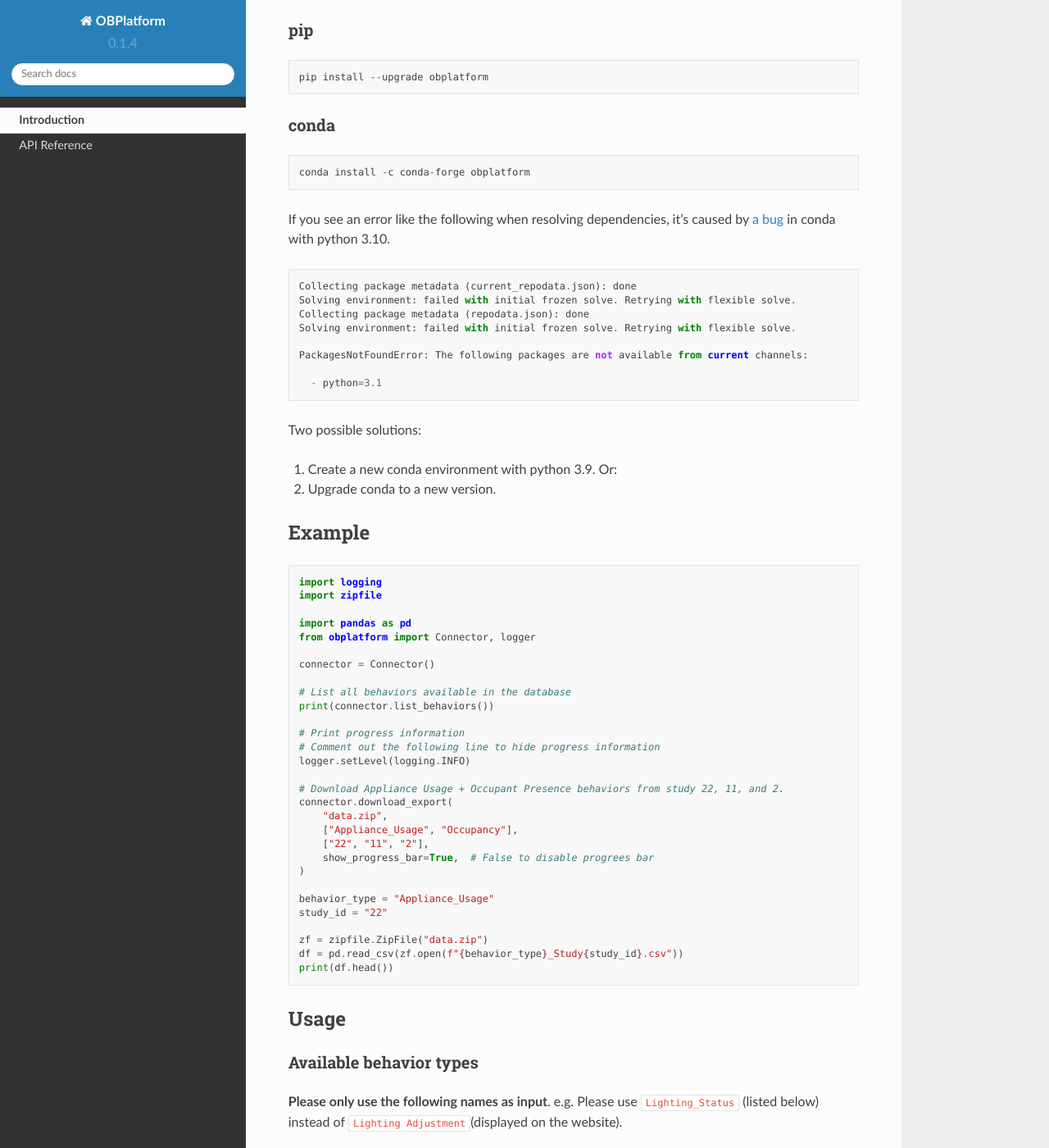
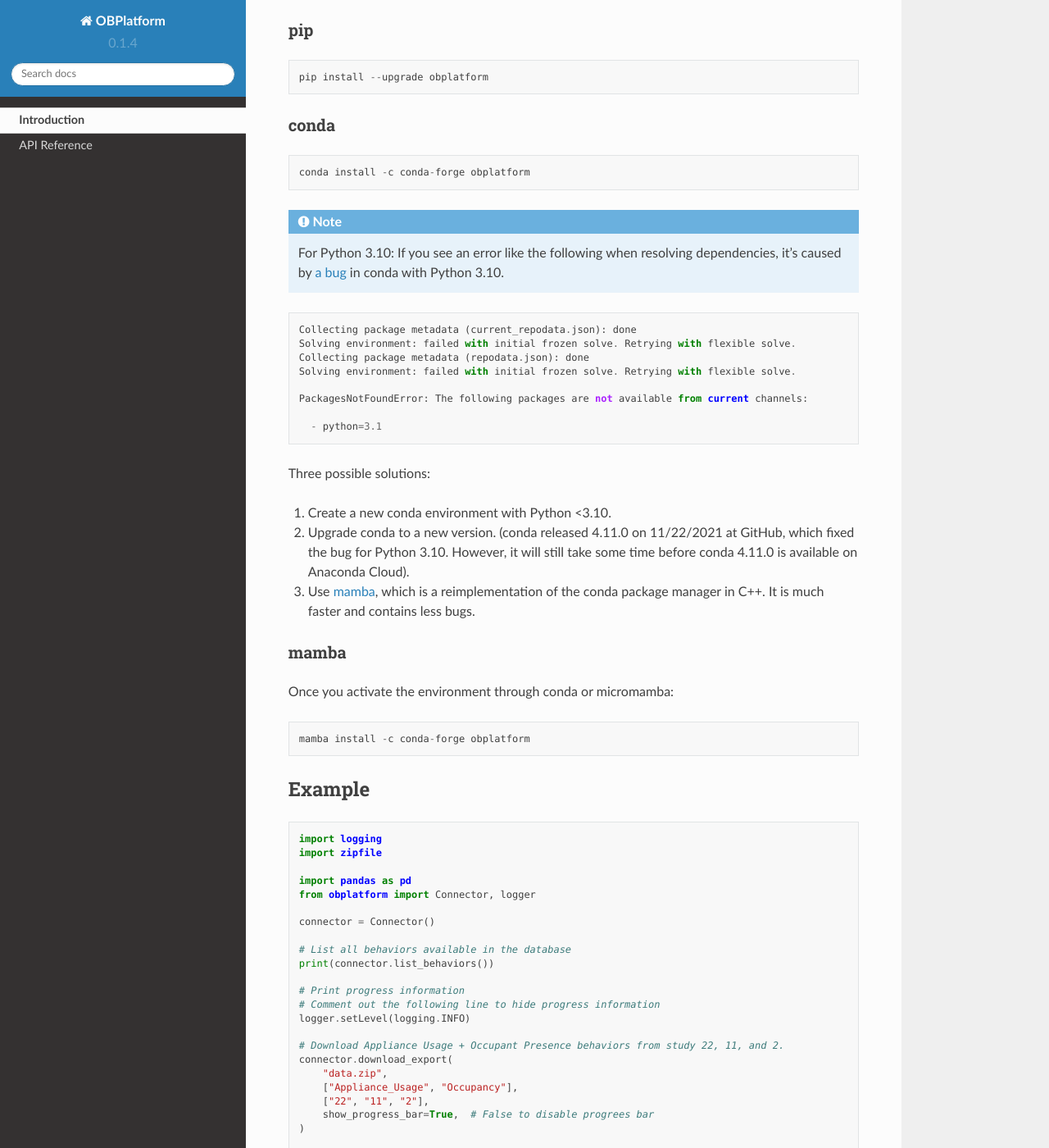
Before and after one commit to umonaca/obplatform, a Sphinx documentation site: the page built from docs/index.rst, in a window 1280 px wide and 1400 px high, scrolled down 630 px. Shown: the whole window at 82% size. Built offline with Sphinx 7.4.7 and the Read the Docs theme 2.0.0, drawn with Linux system fonts in a browser that asks for light colours.

Commit message:
docs: python 3.10 instructions & mamba

```diff
--- a/docs/index.rst
+++ b/docs/index.rst
@@ -54,9 +54,12 @@
 
    conda install -c conda-forge obplatform
 
-If you see an error like the following when resolving dependencies, it’s
-caused by `a bug <https://github.com/conda/conda/issues/10969>`__ in
-conda with python 3.10.
+.. note::
+
+   For Python 3.10: If you see an error like the following when
+   resolving dependencies, it’s caused by `a
+   bug <https://github.com/conda/conda/issues/10969>`__ in conda with
+   Python 3.10.
 
 ::
 
@@ -69,10 +72,25 @@
 
      - python=3.1
 
-Two possible solutions:
+Three possible solutions:
 
-1. Create a new conda environment with python 3.9. Or:
-2. Upgrade conda to a new version.
+1. Create a new conda environment with Python <3.10.
+2. Upgrade conda to a new version. (conda released 4.11.0 on 11/22/2021
+   at GitHub, which fixed the bug for Python 3.10. However, it will
+   still take some time before conda 4.11.0 is available on Anaconda
+   Cloud).
+3. Use `mamba <https://github.com/mamba-org/mamba>`__, which is a
+   reimplementation of the conda package manager in C++. It is much
+   faster and contains less bugs.
+
+mamba
+~~~~~
+
+Once you activate the environment through conda or micromamba:
+
+::
+
+   mamba install -c conda-forge obplatform
 
 Example
 -------
```
Also changed, not shown: README.md (+13 -4 lines), README.rst (+22 -6 lines).
